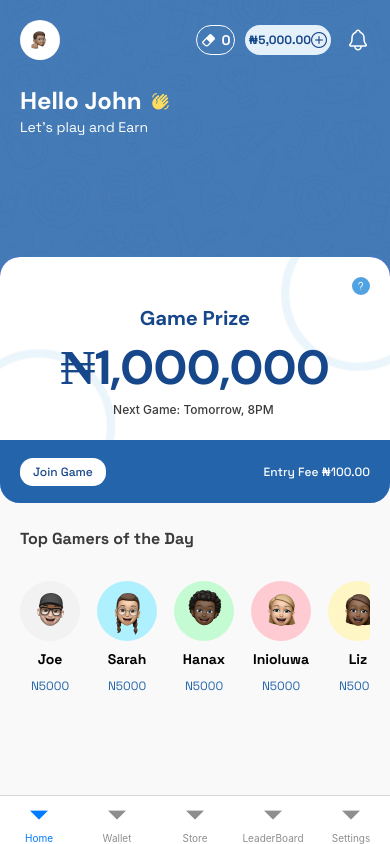
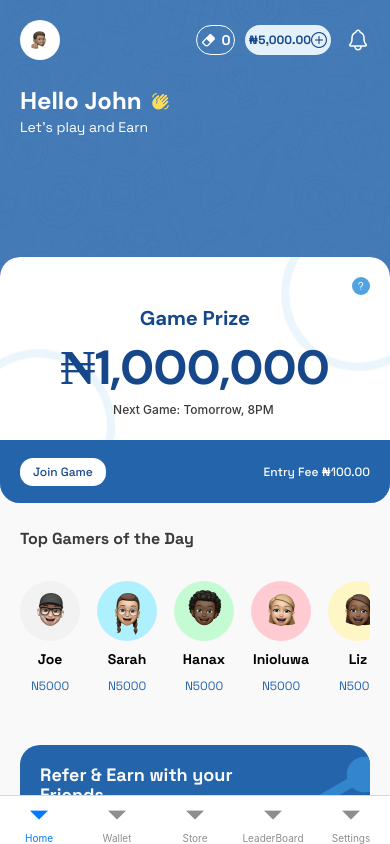
Before and after one commit to LegendaryBen/Qm-mobile-Benjamin-s-version-, a React Native app: screen /Home in a window 390 px wide. Built offline with nearby package versions, Linux system fonts and the light colour scheme.

Commit message:
added the refer friend section

```diff
--- a/components/Homescreen/Homescreen5.jsx
+++ b/components/Homescreen/Homescreen5.jsx
@@ -50,7 +50,7 @@ const Homescreen5 = () => {
             renderItem={({item}) => <Homescreen6 items={item}/>}
             keyExtractor={item => item.id}
             horizontal
-            pagingEnabled
+            showsHorizontalScrollIndicator={false}
         />
     </View>
   )
--- /dev/null
+++ b/components/Homescreen/Homescreen7.jsx
@@ -0,0 +1,96 @@
+import { View, Text,StyleSheet,Image,TouchableOpacity } from 'react-native'
+import React from 'react'
+
+const Homescreen7 = () => {
+  return (
+    <View style={styles.container}>
+      <View style={styles.box}>
+        <Image source={require('../../assets/images/share.png')}/>
+        <View style={styles.inviteBox}>
+            <View style={styles.referBox}>
+                <Text style={styles.referText}>Refer & Earn with your Friends</Text>
+            </View>
+            <View style={styles.detailBox}>
+                <Text style={styles.detail}>Share with your friends and loved ones to come and play</Text>
+            </View>
+            <TouchableOpacity style={styles.btnBox}>
+                <Text style={styles.btn}>Invite Friends</Text>
+            </TouchableOpacity>
+        </View>
+      </View>
+    </View>
+  )
+}
+
+export default Homescreen7
+
+const styles = StyleSheet.create({
+    container:{
+        marginTop:50,
+        flexDirection:"row",
+        justifyContent:"center",
+        alignItems:"center",
+        paddingHorizontal:20,
+        marginBottom:50
+    },
+    box:{
+        width:"100%",
+        height:140,
+        backgroundColor:"rgba(35, 100, 170, 1)",
+        borderRadius:20,
+        overflow:"hidden",
+        flexDirection:"row",
+        justifyContent:"flex-end"
+    },
+    image:{
+        width:"100%",
+        height:"100%",
+        objectFit:"contain"
+    },
+    inviteBox:{
+        width:"80%",
+        height:"100%",
+        position:"absolute",
+        top:0,
+        left:0,
+        borderRadius:20,
+        padding:20
+    },
+    referBox:{
+        marginBottom:5
+    },
+    referText:{
+        fontSize:18,
+        lineHeight:20,
+        fontWeight:"700",
+        fontFamily:"spaceG",
+        color:"rgba(249, 249, 249, 1)"
+    },
+    detail:{
+        fontFamily:"spaceG",
+        fontSize:12,
+        lineHeight:18,
+        fontWeight:"400",
+        color:"rgba(242, 242, 242, 1)"
+    },
+    detailBox:{
+        marginBottom:10
+    },
+    btnBox:{
+        width:96,
+        height:30,
+        borderColor:"rgba(255, 255, 255, 0.7)",
+        borderWidth:1,
+        flexDirection:"row",
+        justifyContent:"center",
+        alignItems:"center",
+        borderRadius:30
+    },
+    btn:{
+        color:"rgba(242, 242, 242, 1)",
+        fontFamily:"spaceG",
+        fontSize:10,
+        lineHeight:22,
+        fontWeight:'500'
+    }
+})
--- a/screens/HomeScreen.jsx
+++ b/screens/HomeScreen.jsx
@@ -5,6 +5,7 @@ import Homescreen2 from '../components/Homescreen/Homescreen2';
 import Homescreen3 from '../components/Homescreen/Homescreen3';
 import Homescreen4 from '../components/Homescreen/Homescreen4';
 import Homescreen5 from '../components/Homescreen/Homescreen5';
+import Homescreen7 from '../components/Homescreen/Homescreen7';
 
 
 const HomeScreen = () => {
@@ -13,8 +14,7 @@ const HomeScreen = () => {
 
   return (
     <>
-      {/* <StatusBar /> */}
-      <ScrollView style={styles.scrollview} contentContainerStyle={styles.containerStyle}>
+      <ScrollView style={styles.scrollview} contentContainerStyle={styles.containerStyle} showsVerticalScrollIndicator={false}>
         <View>
           <Image style={styles.image} source={require('../assets/images/main.png')}/>
           <View style={[styles.image,styles.overlay,{paddingTop:insets.top}]}>
@@ -25,6 +25,7 @@ const HomeScreen = () => {
         <Homescreen3/>
         <Homescreen4/>
         <Homescreen5/>
+        <Homescreen7/>
       </ScrollView>
     </>
   )
@@ -39,7 +40,7 @@ const styles = StyleSheet.create({
     backgroundColor:"rgba(249, 249, 249, 1)"
   },
   containerStyle:{
-    flex:1,
+    // flex:1,
   },
   image:{
     width:"100%",
```
Also changed, not shown: assets/images/share.png (added).
